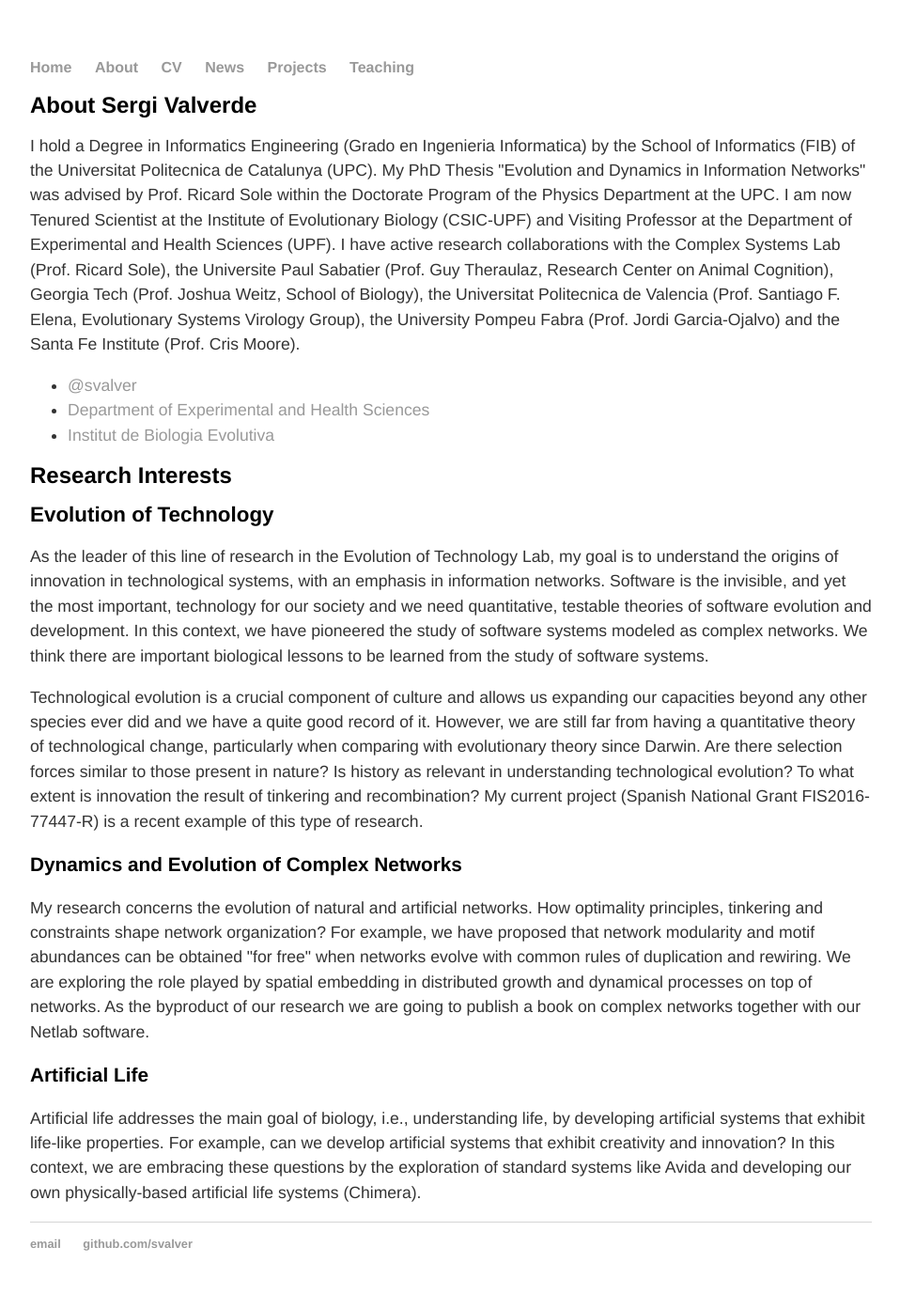
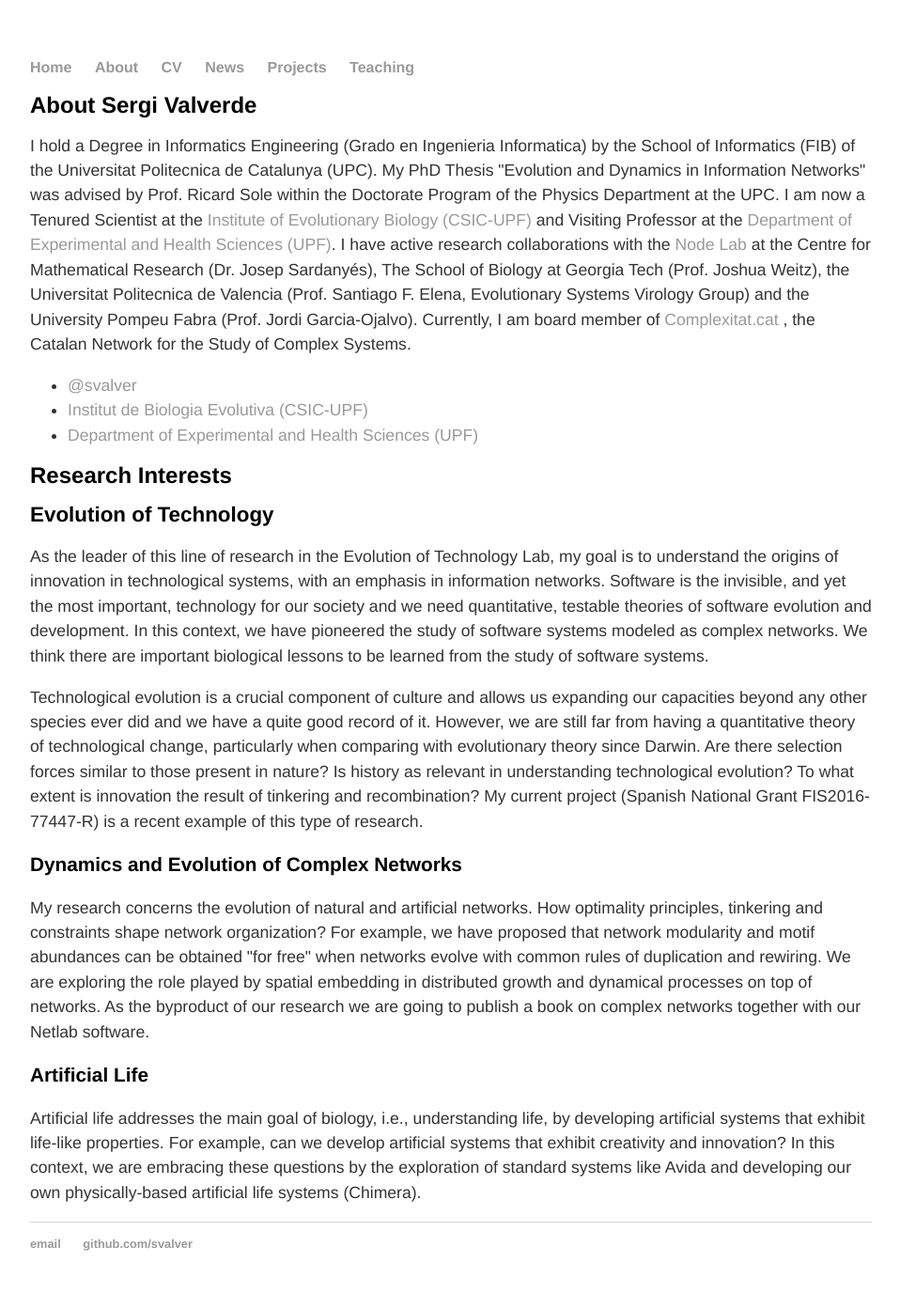
Before and after one commit to svalver/svalver.github.io, a Jekyll site: the page built from about/index.html, in a window 1280 px wide. Shown: the whole page at 94% size, without its empty margins (160-1118 px from the left). Built offline with Jekyll 4.4.1, drawn with Linux system fonts in a browser that asks for light colours.

Commit message:
about me

```diff
--- a/about/index.html
+++ b/about/index.html
@@ -8,14 +8,12 @@ title: About Sergi Valverde
 I hold a Degree in Informatics Engineering (Grado en Ingenieria Informatica) by the School
  of Informatics (FIB) of the Universitat Politecnica de Catalunya (UPC). My PhD Thesis
  "Evolution and Dynamics in Information Networks" was advised by Prof. Ricard Sole within
- the Doctorate Program of the Physics Department at the UPC. I am now Tenured Scientist at the Institute of Evolutionary Biology (CSIC-UPF) and Visiting Professor at the Department of
- Experimental and Health Sciences (UPF). I have active research collaborations with the Complex Systems Lab (Prof. Ricard Sole), the
- Universite Paul Sabatier (Prof. Guy Theraulaz, Research Center on Animal Cognition),  Georgia Tech (Prof. Joshua Weitz, School of Biology), the Universitat Politecnica de Valencia  (Prof. Santiago F. Elena, Evolutionary Systems Virology Group), the University Pompeu Fabra (Prof. Jordi Garcia-Ojalvo) and the Santa Fe Institute (Prof. Cris Moore).
+ the Doctorate Program of the Physics Department at the UPC. I am now a Tenured Scientist at the <a href="https://www.ibe.upf-csic.es/valverde"> Institute of Evolutionary Biology (CSIC-UPF)</a> and Visiting Professor at the <a href="https://www.upf.edu/web/biomed"> Department of Experimental and Health Sciences (UPF)</a>. I have active research collaborations with the <a href ="https://sites.google.com/site/nonlineardynamicsevolutionlab">Node Lab </a> at the Centre for Mathematical Research (Dr. Josep Sardanyés), The School of Biology at Georgia Tech (Prof. Joshua Weitz), the Universitat Politecnica de Valencia  (Prof. Santiago F. Elena, Evolutionary Systems Virology Group) and the University Pompeu Fabra (Prof. Jordi Garcia-Ojalvo). Currently, I am board member of <a href="http://complexitat.cat/people"> Complexitat.cat </a>, the Catalan Network for the Study of Complex Systems.
 </p>
 <ul class="contacts">
-		<li><a href="https://twitter.com/svalver">@svalver</a></li>
-		<li><a href="http://www.upf.edu/cexs/">Department of Experimental and Health Sciences</a></li>
-		<li><a href="http://www.ibe.upf-csic.es">Institut de Biologia Evolutiva</a></li>
+<li><a href="https://twitter.com/svalver">@svalver</a></li>
+<li><a href="http://www.ibe.upf-csic.es">Institut de Biologia Evolutiva (CSIC-UPF)</a></li>
+<li><a href="http://www.upf.edu/cexs/">Department of Experimental and Health Sciences (UPF)</a></li>
 </ul>
 
 <h1>Research Interests</h1>
```
Also changed, not shown: 1 other file.
